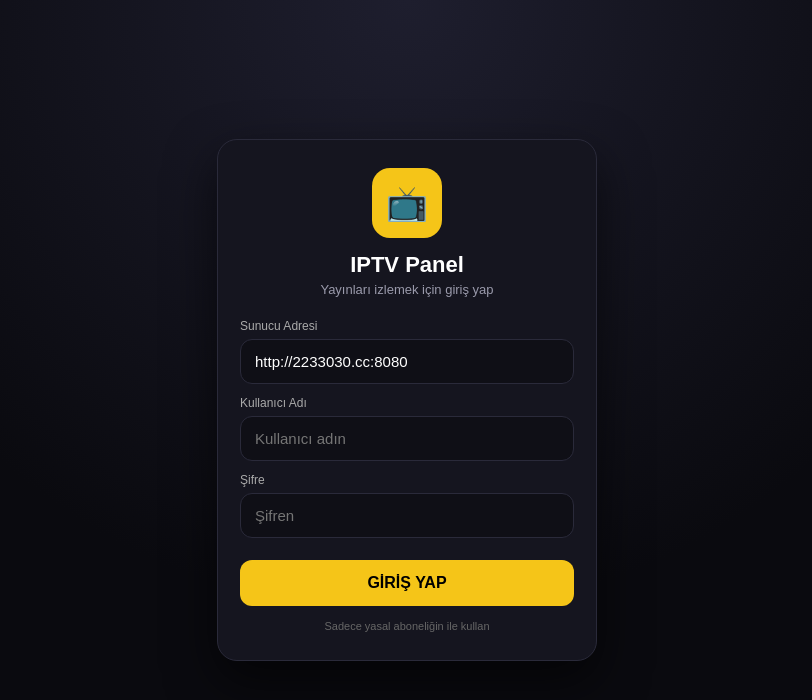
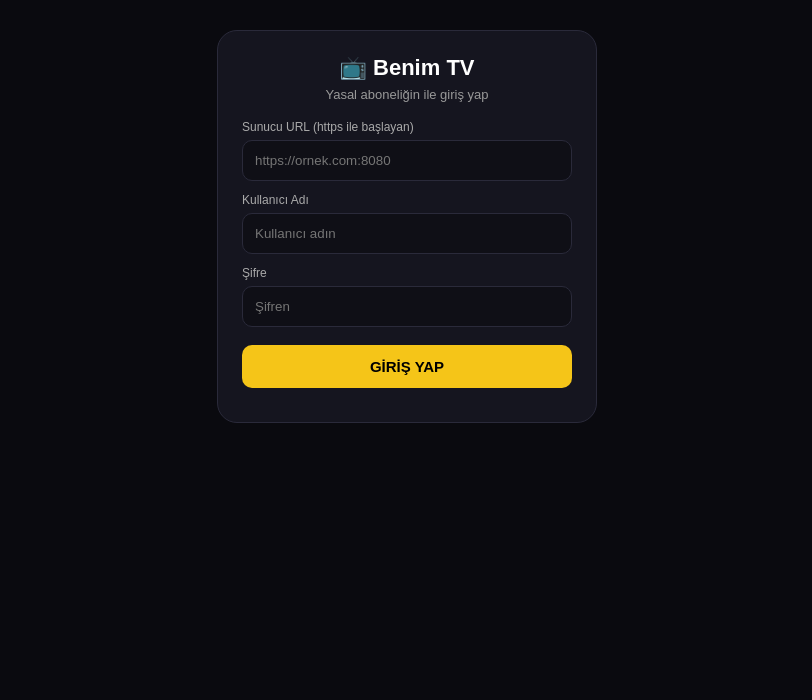
Before and after one commit to gncr03/iptv-panel, a plain HTML site: page index.html in a window 1280 px wide. Shown: the whole page, without its empty margins (233-1045 px from the left). Drawn offline with nearby package versions, Linux system fonts and the light colour scheme.

Commit message:
Update index.html

```diff
--- a/index.html
+++ b/index.html
@@ -3,81 +3,120 @@
 <head>
 <meta charset="UTF-8">
 <meta name="viewport" content="width=device-width, initial-scale=1.0">
-<title>IPTV Giriş</title>
+<title>Benim TV Panelim</title>
+<script src="https://cdn.jsdelivr.net/npm/hls.js@latest"></script>
 <style>
-* { box-sizing: border-box; margin: 0; padding: 0; font-family: sans-serif; }
-body {
-  background: #0a0a0f;
-  color: white;
-  min-height: 100vh;
-  display: flex;
-  align-items: center;
-  justify-content: center;
-  padding: 16px;
-  background-image: radial-gradient(circle at 50% 0%, #1e1e2e 0%, #0a0a0f 60%);
-}
-.kutu {
-  width: 100%;
-  max-width: 380px;
-  background: #15151f;
-  border: 1px solid #2a2a3a;
-  border-radius: 20px;
-  padding: 28px 22px;
-  box-shadow: 0 20px 50px rgba(0,0,0,0.6);
-  text-align: center;
-}
-.logo {
-  width: 70px; height: 70px;
-  background: #f5c518;
-  border-radius: 18px;
-  display: flex; align-items: center; justify-content: center;
-  font-size: 34px; margin: 0 auto 14px;
-}
-h1 { font-size: 22px; margin-bottom: 4px; }
-p { color: #9a9aab; font-size: 13px; margin-bottom: 22px; }
-label { display: block; text-align: left; font-size: 12px; color: #aaa; margin: 12px 0 6px; }
-input {
-  width: 100%; padding: 13px 14px;
-  background: #0f0f16; border: 1px solid #2a2a3a;
-  border-radius: 12px; color: white; font-size: 15px; outline: none;
-}
-input:focus { border-color: #f5c518; }
-button {
-  width: 100%; margin-top: 22px; padding: 14px;
-  background: #f5c518; border: none; border-radius: 12px;
-  font-size: 16px; font-weight: bold; cursor: pointer;
-}
-button:active { opacity: 0.85; }
-.alt { margin-top: 14px; font-size: 11px; color: #666; }
+*{box-sizing:border-box;margin:0;padding:0;font-family:sans-serif}
+body{background:#0a0a0f;color:#fff;min-height:100vh}
+.ust{background:#15151f;padding:14px 14px 10px;position:sticky;top:0;z-index:10;border-bottom:1px solid #2a2a3a}
+.logo{font-weight:bold;font-size:19px} .logo span{color:#f5c518}
+.ara{width:100%;margin-top:12px;padding:11px 12px;background:#0f0f16;border:1px solid #2a2a3a;border-radius:10px;color:#fff;outline:none}
+.sekmeler{display:flex;gap:8px;margin-top:12px}
+.sekme{flex:1;padding:10px;border-radius:10px;border:1px solid #2a2a3a;background:#0f0f16;color:#aaa;text-align:center;font-size:13px;font-weight:bold;cursor:pointer}
+.sekme.aktif{background:#f5c518;color:#000;border-color:#f5c518}
+#oynatici{display:none;background:#000;padding:10px}
+video{width:100%;border-radius:12px;background:#000;max-height:280px}
+#kanalAdi{font-size:14px;margin-top:8px;font-weight:bold}
+.liste{padding:12px;display:grid;grid-template-columns:1fr 1fr;gap:10px}
+.kart{background:#15151f;border:1px solid #2a2a3a;border-radius:14px;padding:12px;cursor:pointer}
+.kart img{width:100%;height:70px;object-fit:contain;background:#0f0f16;border-radius:10px}
+.kart b{font-size:12px;display:block;margin-top:8px;line-height:1.3;min-height:30px}
+.kart small{color:#f5c518;font-size:11px}
+.giris{max-width:380px;margin:30px auto;padding:24px;background:#15151f;border:1px solid #2a2a3a;border-radius:20px}
+.giris h1{text-align:center;font-size:22px} .giris p{text-align:center;color:#999;font-size:13px;margin:6px 0 18px}
+label{font-size:12px;color:#aaa;display:block;margin:12px 0 6px}
+input{width:100%;padding:12px;background:#0f0f16;border:1px solid #2a2a3a;border-radius:10px;color:#fff}
+button{width:100%;margin-top:18px;padding:13px;background:#f5c518;border:none;border-radius:10px;font-weight:bold;font-size:15px}
+#durum{text-align:center;font-size:12px;color:#ff9a9a;margin-top:10px}
 </style>
 </head>
 <body>
-<div class="kutu">
-  <div class="logo">📺</div>
-  <h1>IPTV Panel</h1>
-  <p>Yayınları izlemek için giriş yap</p>
 
-  <label>Sunucu Adresi</label>
-  <input id="server" type="text" placeholder="http://ornek.com:8080" value="http://2233030.cc:8080">
-
+<div id="loginSayfa" class="giris">
+  <h1>📺 Benim TV</h1>
+  <p>Yasal aboneliğin ile giriş yap</p>
+  <label>Sunucu URL (https ile başlayan)</label>
+  <input id="server" placeholder="https://ornek.com:8080">
   <label>Kullanıcı Adı</label>
-  <input id="user" type="text" placeholder="Kullanıcı adın">
-
+  <input id="user" placeholder="Kullanıcı adın">
   <label>Şifre</label>
   <input id="pass" type="password" placeholder="Şifren">
+  <button onclick="girisYap()">GİRİŞ YAP</button>
+  <div id="durum"></div>
+</div>
 
-  <button onclick="giris()">GİRİŞ YAP</button>
-  <div class="alt">Sadece yasal aboneliğin ile kullan</div>
+<div id="panel" style="display:none">
+  <div class="ust">
+    <div class="logo">📺 BENİM <span>TV</span></div>
+    <input class="ara" id="arama" placeholder="Kanal / film ara..." oninput="listele()">
+    <div class="sekmeler">
+      <div class="sekme aktif" id="sekme-canli" onclick="sekmeDegistir('canli')">CANLI TV</div>
+      <div class="sekme" id="sekme-film" onclick="sekmeDegistir('film')">FİLM</div>
+      <div class="sekme" id="sekme-dizi" onclick="sekmeDegistir('dizi')">DİZİ</div>
+    </div>
+  </div>
+  <div id="oynatici">
+    <video id="video" controls playsinline></video>
+    <div id="kanalAdi"></div>
+  </div>
+  <div class="liste" id="liste"></div>
 </div>
 
 <script>
-function giris(){
-  let s = document.getElementById('server').value;
-  let u = document.getElementById('user').value;
-  let p = document.getElementById('pass').value;
-  if(!u || !p){ alert('Lütfen kullanıcı adı ve şifreni yaz'); return; }
-  alert('Giriş deneniyor: ' + u);
-  // Burada sunucuya bağlanma kodu olacak
+let SERVER="", USER="", PASS="", aktifSekme='canli', veriler=[];
+async function girisYap(){
+  SERVER=document.getElementById('server').value.trim().replace(/\/$/,'');
+  USER=document.getElementById('user').value.trim();
+  PASS=document.getElementById('pass').value.trim();
+  if(!SERVER||!USER||!PASS){ document.getElementById('durum').innerText='Lütfen hepsini doldur'; return; }
+  document.getElementById('durum').innerText='Bağlanılıyor...';
+  try{
+    let r=await fetch(`${SERVER}/player_api.php?username=${USER}&password=${PASS}&action=get_live_streams`);
+    if(!r.ok) throw new Error('Sunucu cevap vermedi');
+    veriler=await r.json();
+    if(!Array.isArray(veriler)) throw new Error('Giriş başarısız, bilgileri kontrol et');
+    document.getElementById('loginSayfa').style.display='none';
+    document.getElementById('panel').style.display='block';
+    listele();
+  }catch(e){
+    document.getElementById('durum').innerText='Bağlanamadı: '+e.message+' - Satıcından https adresi iste';
+  }
+}
+function sekmeDegistir(t){
+  aktifSekme=t;
+  document.querySelectorAll('.sekme').forEach(e=>e.classList.remove('aktif'));
+  document.getElementById('sekme-'+t).classList.add('aktif');
+  listele();
+}
+async function listele(){
+  let q=document.getElementById('arama').value.toLowerCase();
+  let url='';
+  if(aktifSekme==='canli') url=`${SERVER}/player_api.php?username=${USER}&password=${PASS}&action=get_live_streams`;
+  if(aktifSekme==='film') url=`${SERVER}/player_api.php?username=${USER}&password=${PASS}&action=get_vod_streams`;
+  if(aktifSekme==='dizi') url=`${SERVER}/player_api.php?username=${USER}&password=${PASS}&action=get_series`;
+  try{
+    let r=await fetch(url); let d=await r.json(); veriler=d;
+  }catch(e){}
+  let filtreli=veriler.filter(x=>(x.name||'').toLowerCase().includes(q)).slice(0,60);
+  document.getElementById('liste').innerHTML=filtreli.map((x,i)=>{
+    let isim=(x.name||'İsimsiz').replace(/'/g,'');
+    let resim=x.stream_icon||x.cover||'';
+    return `<div class="kart" onclick="oynat(${x.stream_id},'${isim}')">
+      <img src="${resim}" onerror="this.style.display='none'">
+      <b>${isim}</b><small>İZLE ▶</small></div>`;
+  }).join('') || '<p style="grid-column:1/3;text-align:center;color:#999">Bulunamadı</p>';
+}
+function oynat(id,isim){
+  let video=document.getElementById('video');
+  let link='';
+  if(aktifSekme==='canli') link=`${SERVER}/live/${USER}/${PASS}/${id}.m3u8`;
+  if(aktifSekme==='film') link=`${SERVER}/movie/${USER}/${PASS}/${id}.mp4`;
+  if(aktifSekme==='dizi') link=`${SERVER}/series/${USER}/${PASS}/${id}.mp4`;
+  document.getElementById('oynatici').style.display='block';
+  document.getElementById('kanalAdi').innerText='Şimdi oynatılıyor: '+isim;
+  window.scrollTo({top:0,behavior:'smooth'});
+  if(Hls.isSupported() && link.includes('.m3u8')){ let hls=new Hls(); hls.loadSource(link); hls.attachMedia(video); hls.on(Hls.Events.MANIFEST_PARSED,()=>video.play()); }
+  else{ video.src=link; video.play(); }
 }
 </script>
 </body>
```
